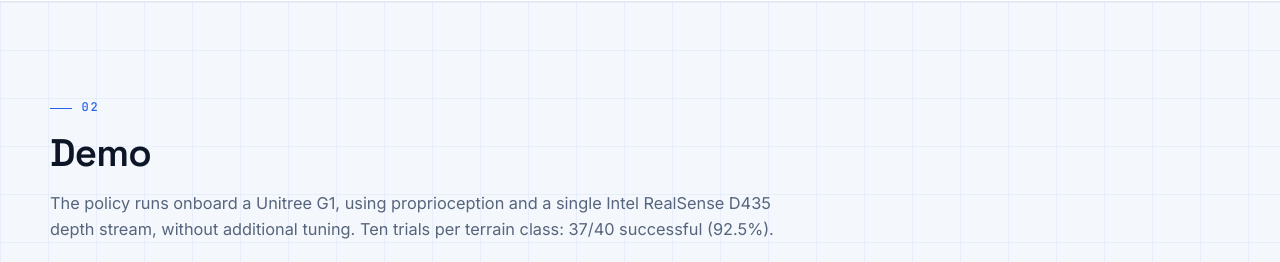
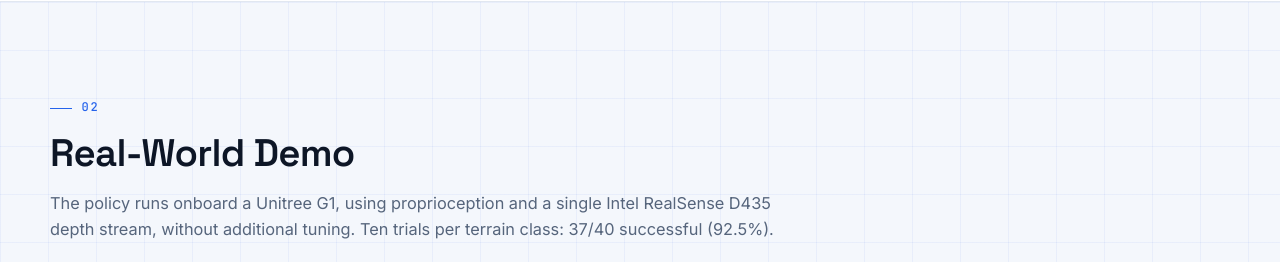
Before and after one commit to M0PUPPET/wm-loco, a plain HTML site: page index.html in a window 1280 px wide. Shown: the part 2160-2422 px from the top of the page. Drawn offline with Linux system fonts and the light colour scheme.

Commit message:
Demo section heading: Real-World Demo (nav tab stays Demo)

```diff
--- a/index.html
+++ b/index.html
@@ -132,7 +132,7 @@
       <div class="container">
         <div class="section-head">
           <p class="kicker">02</p>
-          <h2>Demo</h2>
+          <h2>Real-World Demo</h2>
           <p>
             The policy runs onboard a Unitree G1, using proprioception and a single Intel RealSense
             D435 depth stream, without additional tuning. Ten trials per terrain class: 37/40 successful (92.5%).
```
